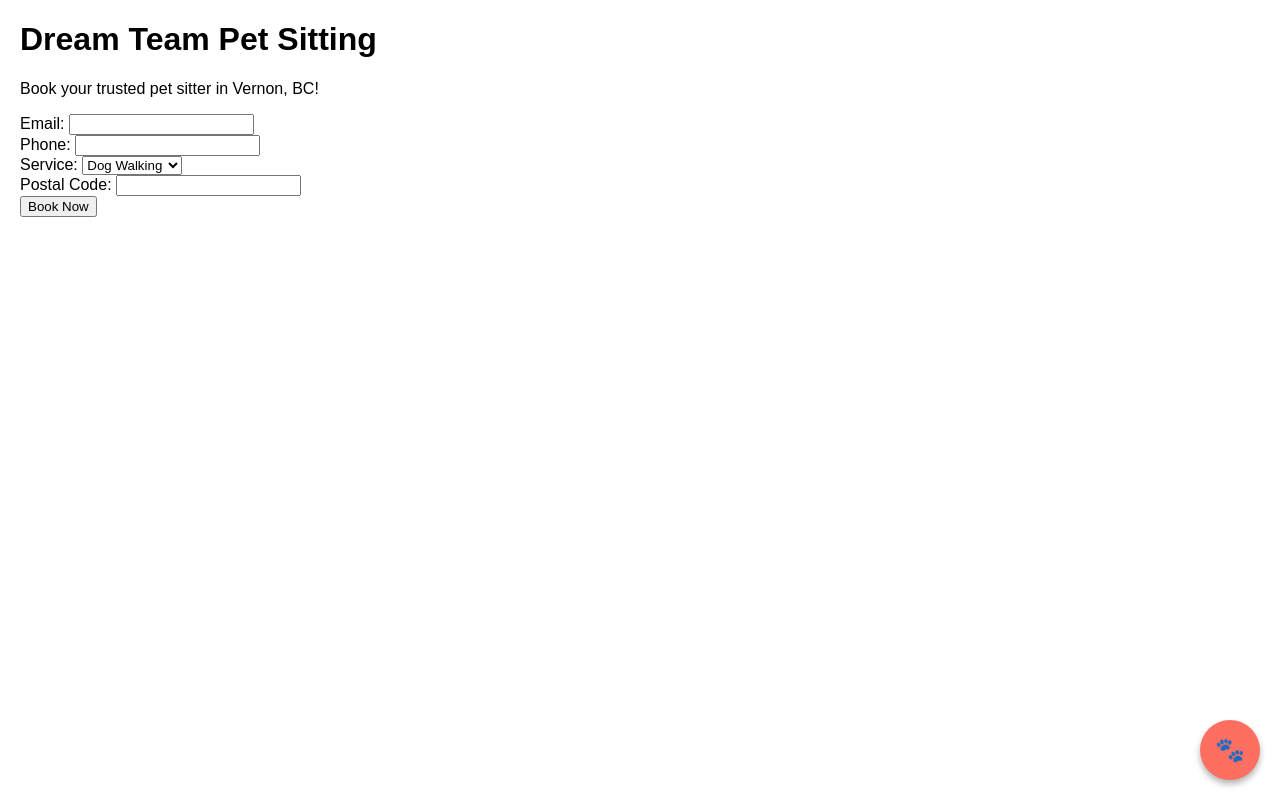
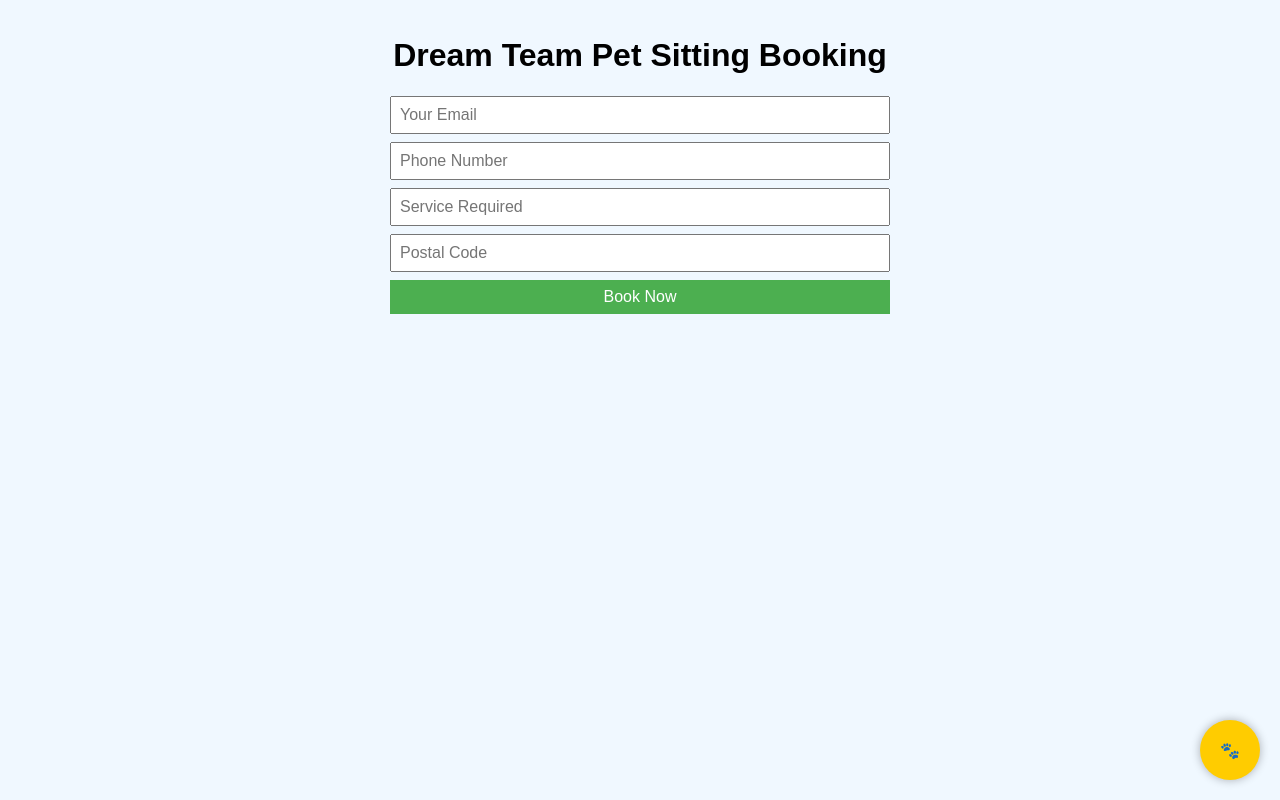
Before and after one commit to besthathacker/petsitingbackend, a Flask app: page / in a window 1280 px wide. Run offline with Flask 3, Linux system fonts and the light colour scheme; some libraries are stand-ins or nearby versions.

Commit message:
Update index.html

```diff
--- a/templates/index.html
+++ b/templates/index.html
@@ -2,144 +2,168 @@
 <html lang="en">
 <head>
 <meta charset="UTF-8">
+<meta name="viewport" content="width=device-width, initial-scale=1.0">
 <title>Dream Team Pet Sitting</title>
-  <script src="https://cdn.jsdelivr.net/npm/@xenova/transformers@2.15.0/dist/transformers.min.js"></script>
 <style>
-    body { font-family: Arial, sans-serif; margin: 20px; }
+  body {
+    font-family: Arial, sans-serif;
+    margin: 0; padding: 0;
+    background-color: #f0f8ff;
+  }
+  .container {
+    padding: 1rem;
+    max-width: 500px;
+    margin: auto;
+  }
+  h1 { text-align: center; }
 
-    /* Chat bubble */
-    #petgpt-button {
+  /* Booking Form */
+  form { display: flex; flex-direction: column; gap: 0.5rem; }
+  input, button { padding: 0.5rem; font-size: 1rem; }
+  button { cursor: pointer; background-color: #4CAF50; color: white; border: none; }
+
+  /* Chat Bubble */
+  #chatBubble {
     position: fixed;
     bottom: 20px;
     right: 20px;
-      background: #ff6f61;
-      color: white;
-      border: none;
+    width: 60px; height: 60px;
+    background-color: #ffcc00;
     border-radius: 50%;
-      width: 60px;
-      height: 60px;
-      font-size: 24px;
+    display: flex; align-items: center; justify-content: center;
     cursor: pointer;
-      box-shadow: 0 4px 6px rgba(0,0,0,0.3);
+    box-shadow: 0 0 10px rgba(0,0,0,0.3);
   }
-
-    /* Chat window */
-    #petgpt-chat {
-      display: none;
+  #chatWindow {
     position: fixed;
     bottom: 90px;
     right: 20px;
     width: 300px;
-      height: 400px;
-      border: 2px solid #ccc;
-      border-radius: 10px;
-      background: #fff;
-      box-shadow: 0 4px 8px rgba(0,0,0,0.2);
+    max-height: 400px;
+    background-color: white;
+    border: 1px solid #ccc;
+    border-radius: 8px;
+    display: none;
+    flex-direction: column;
     overflow: hidden;
-      flex-direction: column;
+    box-shadow: 0 0 10px rgba(0,0,0,0.3);
   }
-
-    #chat-log {
+  #chatMessages {
     flex: 1;
-      padding: 10px;
+    padding: 0.5rem;
     overflow-y: auto;
-      font-size: 14px;
+    font-size: 0.9rem;
   }
-
-    #chat-input {
+  #chatInput {
     display: flex;
+    border-top: 1px solid #ccc;
   }
-
-    #chat-input input {
+  #userInput {
     flex: 1;
-      padding: 10px;
+    padding: 0.5rem;
     border: none;
-      border-top: 1px solid #ccc;
-      outline: none;
+    font-size: 1rem;
   }
-
-    #chat-input button {
-      padding: 10px;
+  #sendBtn {
+    padding: 0.5rem;
     border: none;
-      background: #ff6f61;
+    background-color: #4CAF50;
     color: white;
     cursor: pointer;
   }
 </style>
 </head>
 <body>
-  <h1>Dream Team Pet Sitting</h1>
-  <p>Book your trusted pet sitter in Vernon, BC!</p>
 
-  <!-- Booking Form -->
-  <form action="/booking" method="POST">
-    <label>Email: <input type="email" name="email" required></label><br>
-    <label>Phone: <input type="text" name="phone" required></label><br>
-    <label>Service:
-      <select name="service" required>
-        <option value="Dog Walking">Dog Walking</option>
-        <option value="Cat Sitting">Cat Sitting</option>
-        <option value="Pet Boarding">Pet Boarding</option>
-      </select>
-    </label><br>
-    <label>Postal Code: <input type="text" name="postal_code" required></label><br>
+<div class="container">
+  <h1>Dream Team Pet Sitting Booking</h1>
+  <form id="bookingForm">
+    <input type="email" name="email" placeholder="Your Email" required>
+    <input type="text" name="phone" placeholder="Phone Number" required>
+    <input type="text" name="service" placeholder="Service Required" required>
+    <input type="text" name="postal_code" placeholder="Postal Code" required>
     <button type="submit">Book Now</button>
   </form>
+  <div id="bookingResult"></div>
+</div>
 
-  <!-- PetGPT button -->
-  <button id="petgpt-button">🐾</button>
+<!-- Chat Bubble -->
+<div id="chatBubble">🐾</div>
 
-  <!-- PetGPT chat window -->
-  <div id="petgpt-chat">
-    <div id="chat-log"></div>
-    <div id="chat-input">
-      <input type="text" id="user-input" placeholder="Ask PetGPT...">
-      <button id="send-btn">Send</button>
+<!-- Chat Window -->
+<div id="chatWindow">
+  <div id="chatMessages"></div>
+  <div id="chatInput">
+    <input type="text" id="userInput" placeholder="Talk to PetGPT...">
+    <button id="sendBtn">Send</button>
   </div>
 </div>
 
+<script src="https://cdn.jsdelivr.net/npm/@xenova/transformers@latest/dist/transformers.min.js"></script>
 <script>
-    // Load GPT-2 once
-    let pipeline;
-    (async () => {
-      pipeline = await window.transformers.pipeline("text-generation", "Xenova/gpt2");
-    })();
+  // --- Booking Form ---
+  const form = document.getElementById('bookingForm');
+  const result = document.getElementById('bookingResult');
 
-    // UI logic
-    const chatBox = document.getElementById("petgpt-chat");
-    const button = document.getElementById("petgpt-button");
-    const log = document.getElementById("chat-log");
-    const input = document.getElementById("user-input");
-    const sendBtn = document.getElementById("send-btn");
+  form.addEventListener('submit', async (e) => {
+    e.preventDefault();
+    const formData = new FormData(form);
+    const data = new URLSearchParams(formData);
 
-    button.addEventListener("click", () => {
-      chatBox.style.display = chatBox.style.display === "none" ? "flex" : "none";
+    try {
+      const res = await fetch("/booking", {
+        method: "POST",
+        body: data
+      });
+      const text = await res.text();
+      result.textContent = text;
+      form.reset();
+    } catch(err) {
+      result.textContent = "Error sending booking.";
+      console.error(err);
+    }
   });
 
-    async function sendMessage() {
-      const text = input.value.trim();
-      if (!text) return;
-      log.innerHTML += `<div><b>You:</b> ${text}</div>`;
-      input.value = "";
+  // --- Chat Bubble & Window ---
+  const chatBubble = document.getElementById('chatBubble');
+  const chatWindow = document.getElementById('chatWindow');
+  const chatMessages = document.getElementById('chatMessages');
+  const userInput = document.getElementById('userInput');
+  const sendBtn = document.getElementById('sendBtn');
 
-      // AI reply
-      if (pipeline) {
-        const output = await pipeline(text, { max_length: 50 });
-        const reply = output[0].generated_text.replace(text, "").trim();
-        log.innerHTML += `<div><b>PetGPT:</b> ${reply}</div>`;
-        log.scrollTop = log.scrollHeight;
-      } else {
-        log.innerHTML += `<div><b>PetGPT:</b> (loading… try again in a moment)</div>`;
+  chatBubble.addEventListener('click', () => {
+    chatWindow.style.display = chatWindow.style.display === 'flex' ? 'none' : 'flex';
+  });
+
+  // --- Transformers.js AI ---
+  let model;
+  async function loadModel() {
+    chatMessages.innerHTML = "Loading AI model...";
+    model = await window.transformers.AutoModelForCausalLM.from_pretrained("gpt2");
+    chatMessages.innerHTML = "PetGPT ready! 🐾";
   }
-    }
+  loadModel();
 
-    sendBtn.addEventListener("click", sendMessage);
-    input.addEventListener("keypress", e => {
-      if (e.key === "Enter") {
-        e.preventDefault();
-        sendMessage();
-      }
+  sendBtn.addEventListener('click', async () => {
+    const text = userInput.value.trim();
+    if (!text || !model) return;
+
+    const userMsg = document.createElement('div');
+    userMsg.textContent = "You: " + text;
+    chatMessages.appendChild(userMsg);
+
+    // Generate AI response
+    const output = await model.generate(text, { max_new_tokens: 50 });
+    const aiResponse = output[0].generated_text.replace(text, "");
+
+    const aiMsg = document.createElement('div');
+    aiMsg.textContent = "PetGPT: " + aiResponse;
+    chatMessages.appendChild(aiMsg);
+    chatMessages.scrollTop = chatMessages.scrollHeight;
+
+    userInput.value = '';
   });
 </script>
+
 </body>
 </html>
```
Lines whose indentation alone changed are shown as unchanged.
